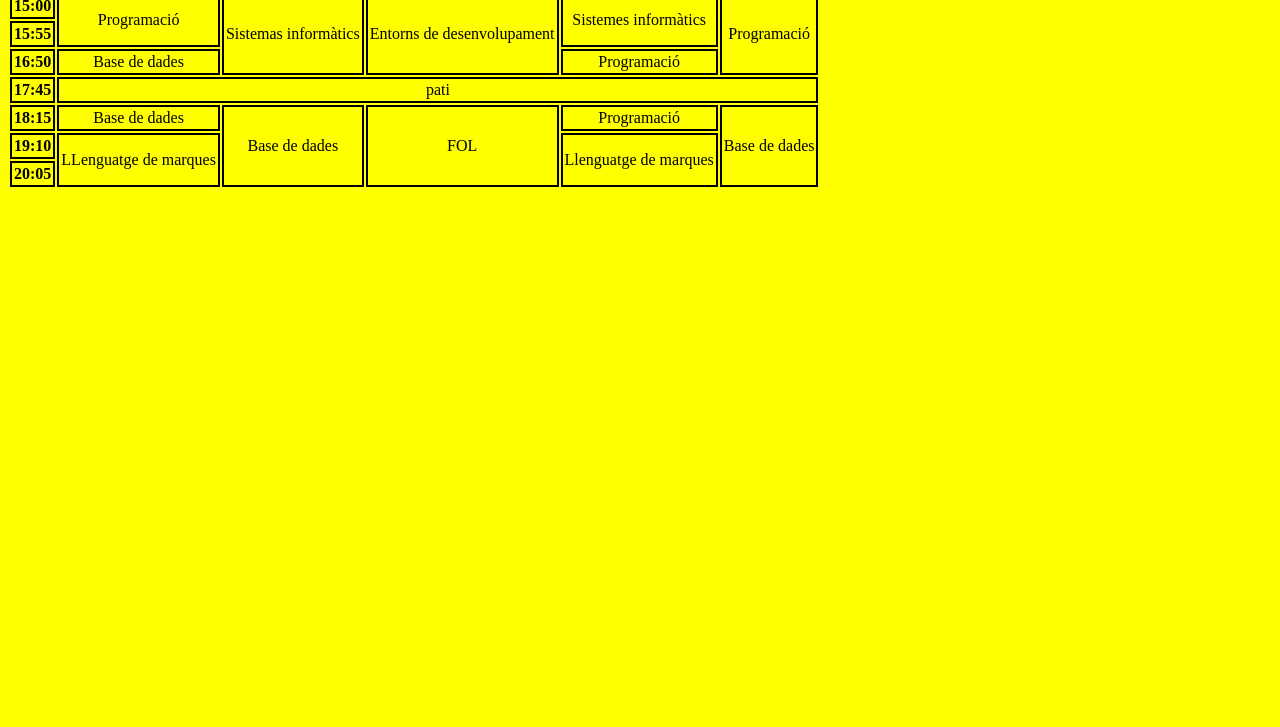
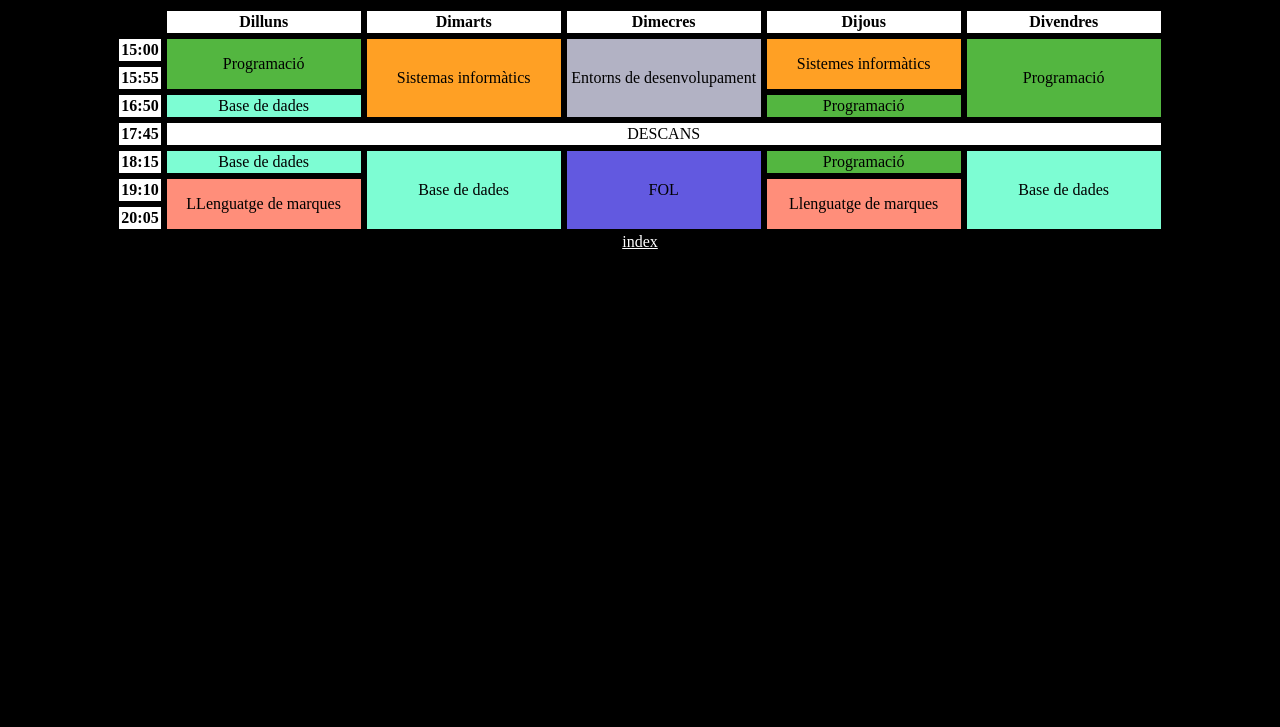
Before and after one commit to MateuGomila/LlenguatgeMarques, a plain HTML site: page horari/horari.html in a window 1280 px wide. Shown: the part 73-800 px from the top of the page. Drawn offline with Linux system fonts and the light colour scheme.

Commit message:
resultado final

```diff
--- a/horari/horari.css
+++ b/horari/horari.css
@@ -10,5 +10,46 @@ th{  padding: 2px;
 
 }
 body {
-    background-color: yellow;
+    background-color: rgb(0, 0, 0);
 }
+#prog {
+    width: 190px;
+    background-color: #53b640;
+}
+#sisi {
+    width: 190px;
+    background-color: #ffa024;
+}
+#edd {
+    width: 190px;
+    background-color: #b2b2c4;
+}
+#bd {
+    width: 190px;
+    background-color: #7dfdd3;
+}
+
+#lm {
+    width: 190px;
+    background-color:#ff8e7a;
+}
+#fol {
+    width: 190px;
+    background-color: #6259e0;
+}
+#blanc {
+    background-color: #ffffff;
+}
+#index {
+    color : white;
+}
+#contenedor{
+    text-align: center;
+}
+#tabla{
+    margin: 0 auto;
+}
+#title {
+    text-align: center;
+    color: white;
+}
--- a/horari/horari.html
+++ b/horari/horari.html
@@ -8,63 +8,62 @@
     <title>Document</title>
 </head>
 <body>
-    <!--rowspan="2o3" juntar celdas de verticales-->
-    <!--colspan="5" juntar celdas horizontales-->
-    <table>
-    <tr>
-        <th colspan="6">horari</th>
-    </tr>
+    <h1 id="title">HORARI</h1>
+    <table id="tabla">
+
         <tr>
-            <th></th>
-            <th>Dilluns</th>
-            <th>Dimarts</th>
-            <th>Dimecres</th>
-            <th>Dijous</th>
-            <th>Divendres</th>
+            <th ></th>
+            <th id="blanc">Dilluns</th>
+            <th id="blanc">Dimarts</th>
+            <th id="blanc">Dimecres</th>
+            <th id="blanc">Dijous</th>
+            <th id="blanc">Divendres</th>
         </tr>
         <tr>
-            <th>15:00</th>
-            <td rowspan="2">Programació</td>
-            <td rowspan="3">Sistemas informàtics</td>
-            <td rowspan="3">Entorns de desenvolupament</td>
-            <td rowspan="2">Sistemes informàtics</td>
-            <td rowspan="3">Programació</td>
+            <th id="blanc">15:00</th>
+            <td id="prog" rowspan="2">Programació</td>
+            <td id="sisi" rowspan="3">Sistemas informàtics</td>
+            <td id="edd" rowspan="3">Entorns de desenvolupament</td>
+            <td id="sisi" rowspan="2">Sistemes informàtics</td>
+            <td id="prog" rowspan="3">Programació</td>
         </tr>
 
 
 
         <tr>
-            <th>15:55</th>
+            <th id="blanc">15:55</th>
         </tr>
         <tr>
-            <th>16:50</th>
-            <td>Base de dades</td>
-            <td>Programació</td>
+            <th id="blanc">16:50</th>
+            <td id="bd">Base de dades</td>
+            <td id="prog">Programació</td>
 
         </tr>
         <tr>
-            <th>17:45</th>
-            <td colspan="5">pati</td>
+            <th id="blanc">17:45</th>
+            <td id="blanc" colspan="5">DESCANS</td>
 
         </tr>
         <tr>
-            <th>18:15</th>
-            <td>Base de dades</td>
-            <td rowspan="3">Base de dades</td>
-            <td rowspan="3">FOL</td>
-            <td>Programació</td>
-            <td rowspan="3">Base de dades</td>
+            <th id="blanc">18:15</th>
+            <td id="bd">Base de dades</td>
+            <td id="bd" rowspan="3">Base de dades</td>
+            <td id="fol" rowspan="3">FOL</td>
+            <td id="prog">Programació</td>
+            <td id="bd" rowspan="3">Base de dades</td>
 
         </tr>
-        <tr><th>19:10</th>
-        <td rowspan="2">LLenguatge de marques</td>
-        <td rowspan="2">Llenguatge de marques</td>
+        <tr><th id="blanc">19:10</th>
+        <td id="lm" rowspan="2">LLenguatge de marques</td>
+        <td id="lm" rowspan="2">Llenguatge de marques</td>
         </tr>
-        <tr><th>20:05</th>
+        <tr><th id="blanc">20:05</th>
 
         </tr>
 
     </table>
-    <a href="../index.html"></a>
+    <div id="contenedor">
+        <a id="index" href="../index.html">index</a>
+    </div>
 </body>
 </html>
```
